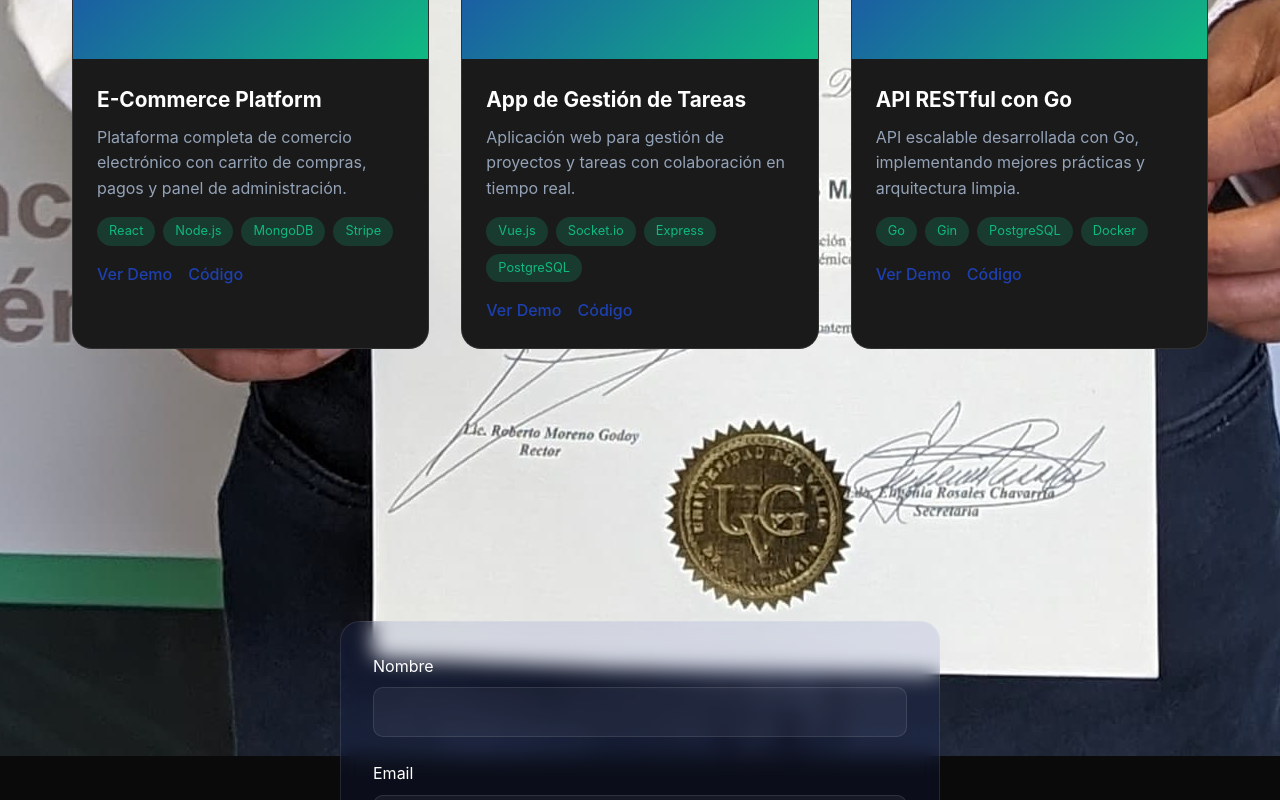
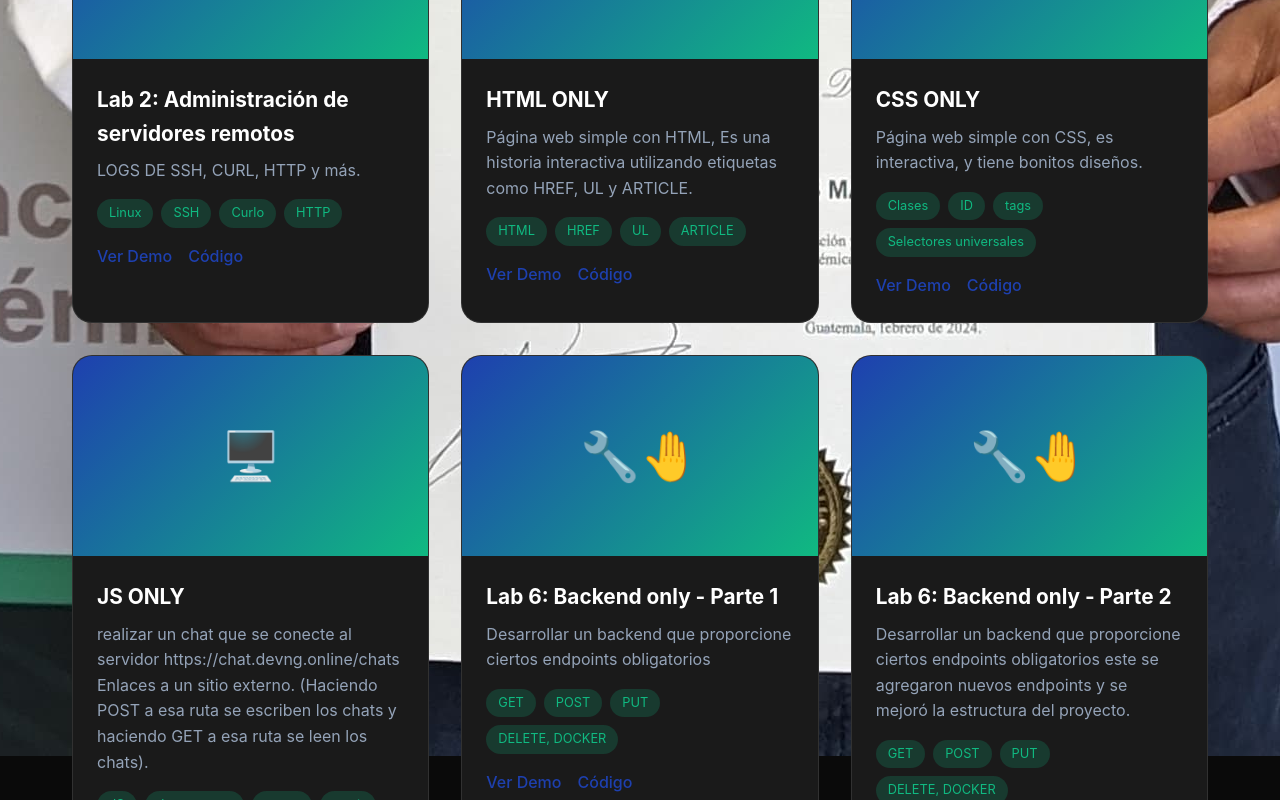
Before and after one commit to DiegoLinares11/miPortafolio, a React (Vite) app: page / in a window 1280 px wide. Shown: the part 1680-2480 px from the top of the page. Built offline with nearby package versions, Linux system fonts and the light colour scheme; the HTML template or start-up script is replaced by a standard one.

Commit message:
Configure references to my personal projects

```diff
--- a/src/components/Projects.jsx
+++ b/src/components/Projects.jsx
@@ -1,30 +1,62 @@
 const projects = [
   {
     icon: "🛍️",
-    title: "E-Commerce Platform",
-    description: "Plataforma completa de comercio electrónico con carrito de compras, pagos y panel de administración.",
-    tags: ["React", "Node.js", "MongoDB", "Stripe"]
+    title: "Lab 2: Administración de servidores remotos",
+    description: "LOGS DE SSH, CURL, HTTP y más.",
+    tags: ["Linux", "SSH", "Curlo", "HTTP"],
+    demo: "https://221256.devng.online/lab2/respuestas.txt",
+    code: "https://github.com/DiegoLinares11/Lab-2-Administracion-de-servidores-remotos"
   },
   {
     icon: "📱",
-    title: "App de Gestión de Tareas",
-    description: "Aplicación web para gestión de proyectos y tareas con colaboración en tiempo real.",
-    tags: ["Vue.js", "Socket.io", "Express", "PostgreSQL"]
+    title: "HTML ONLY",
+    description: "Página web simple con HTML, Es una historia interactiva utilizando etiquetas como HREF, UL y ARTICLE.",
+    tags: ["HTML", "HREF", "UL", "ARTICLE"],
+    demo: "https://221256.devng.online/lab3/",
+    code: "https://github.com/DiegoLinares11/lab3-HTML"
   },
   {
-    icon: "🌐",
-    title: "API RESTful con Go",
-    description: "API escalable desarrollada con Go, implementando mejores prácticas y arquitectura limpia.",
-    tags: ["Go", "Gin", "PostgreSQL", "Docker"]
+    icon: "🪷",
+    title: "CSS ONLY",
+    description: "Página web simple con CSS, es interactiva, y tiene bonitos diseños.",
+    tags: ["Clases", "ID", "tags", "Selectores universales"],
+    demo: "https://221256.devng.online/lab4/",
+    code: "https://github.com/DiegoLinares11/Lab4-CSS"
+  },
+  {
+    icon: "🖥️",
+    title: "JS ONLY",
+    description: " realizar un chat que se conecte al servidor https://chat.devng.online/chats Enlaces a un sitio externo. (Haciendo POST a esa ruta se escriben los chats y haciendo GET a esa ruta se leen los chats).",
+    tags: ["JS", "document....", "async", "await", "function"],
+    demo: "https://devng.online/221256/lab05JS/",
+    code: "https://github.com/DiegoLinares11/lab5-JS-Only"
+  },
+  {
+    icon: "🔧🤚",
+    title: "Lab 6: Backend only - Parte 1",
+    description: "Desarrollar un backend que proporcione ciertos endpoints obligatorios",
+    tags: ["GET", "POST", "PUT", "DELETE, DOCKER"],
+    demo: "https://221256.devng.online/lab4/",
+    code: "https://github.com/DiegoLinares11/Lab-6-Backend-only"
+  },
+
+  {
+    icon: "🔧🤚",
+    title: "Lab 6: Backend only - Parte 2",
+    description: "Desarrollar un backend que proporcione ciertos endpoints obligatorios este se agregaron nuevos endpoints y se mejoró la estructura del proyecto.",
+    tags: ["GET", "POST", "PUT", "DELETE, DOCKER"],
+    demo: "https://221256.devng.online/lab4/",
+    code: "https://github.com/DiegoLinares11/Lab-6-Backend-only"
   }
 ];
+
 
 const Projects = () => {
   return (
     <section id="proyectos" className="section">
       <h2>Proyectos Destacados</h2>
       <div className="projects-grid">
-        {projects.map(({ icon, title, description, tags }, idx) => (
+        {projects.map(({ icon, title, description, tags, demo, code }, idx) => (
           <div className="project-card fade-in" key={idx}>
             <div className="project-image">{icon}</div>
             <div className="project-content">
@@ -36,8 +68,12 @@ const Projects = () => {
                 ))}
               </div>
               <div className="project-links">
-                <a href="#" className="project-link">Ver Demo</a>
-                <a href="#" className="project-link">Código</a>
+                <a href={demo} className="project-link" target="_blank" rel="noopener noreferrer">
+                  Ver Demo
+                </a>
+                <a href={code} className="project-link" target="_blank" rel="noopener noreferrer">
+                  Código
+                </a>
               </div>
             </div>
           </div>
```
